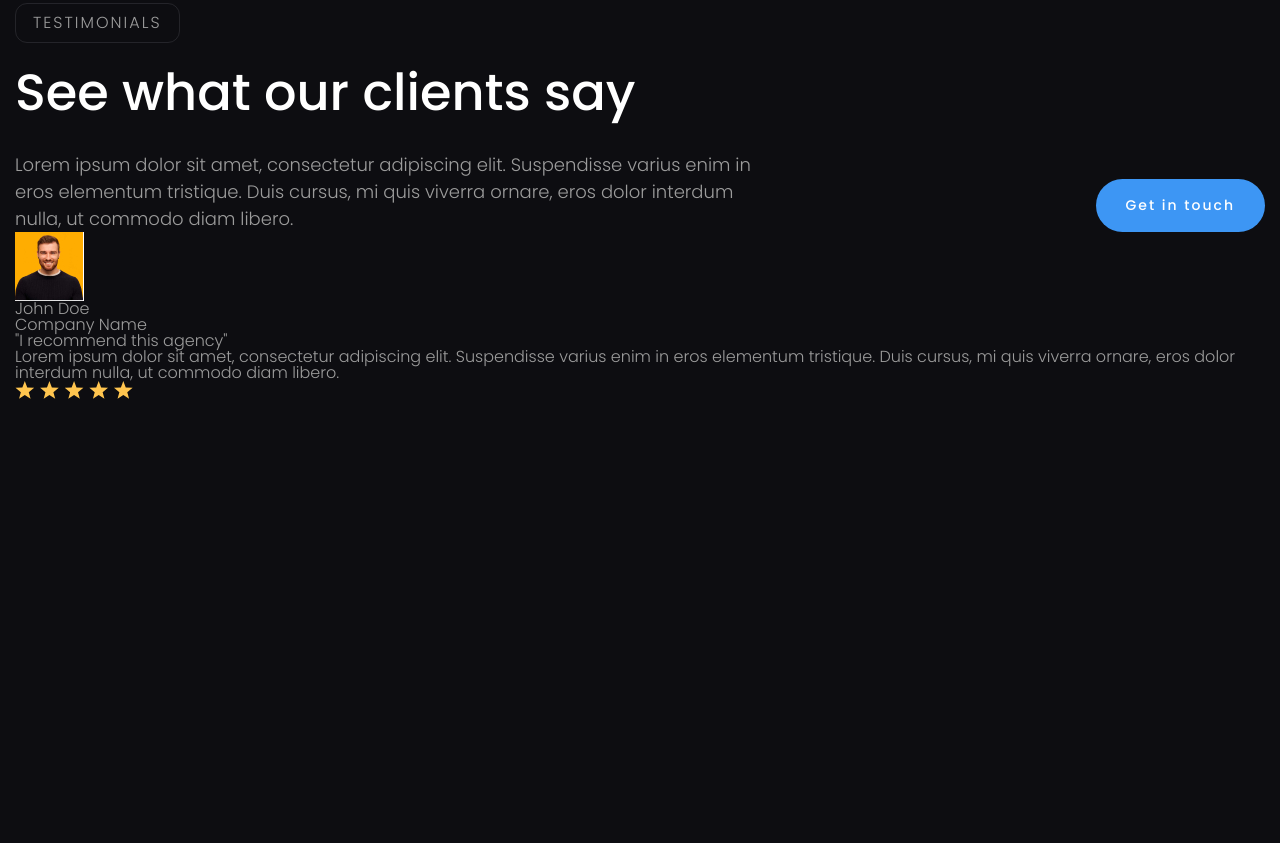
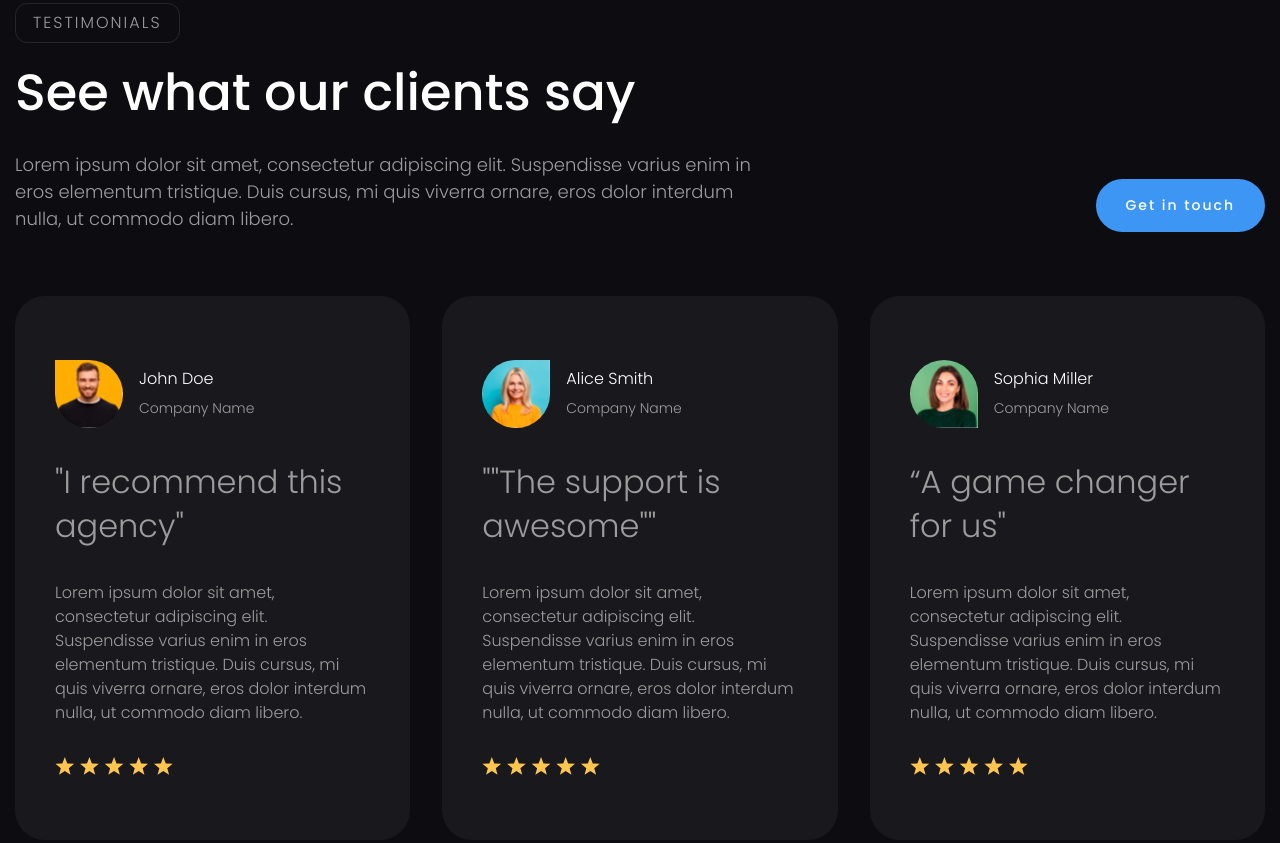
Before and after one commit to Lanist99/Practice, a plain HTML site: page grofly/index.html in a window 1280 px wide. Shown: the part 3682-4525 px from the top of the page. Before the commit the page ends 4182 px from the top, so only its background shows below. Drawn offline with Linux system fonts and the light colour scheme.

Commit message:
ended section testimonial

```diff
--- a/grofly/css/style.css
+++ b/grofly/css/style.css
@@ -116,6 +116,10 @@ body {
 .header-main__body .header-main__text {
     margin: 0;
 }
+.header-main__body .header-main__actions {
+    align-self: flex-end;
+    flex: 0 0 auto;
+}
 .header-main__actions {
     display: flex;
     column-gap: 32px;
@@ -153,9 +157,30 @@ body {
         font-size: 44px;
     }
 }
+@media (max-width: 768px ) {
+    .header-main__title {
+        max-width: 520px;
+    }
+    .header-main__text {
+        max-width: 500px;
+    }
+}
 @media (max-width: 767.98px ) {
     .header-main__title {
         font-size: 32px;
+    }
+    .header-main__title:not(:last-child) {
+        margin-bottom: 15px;
+    }
+    .header-main__text:not(:last-child) {
+        margin-bottom: 15px;
+    }
+    .header-main__body {
+        flex-direction: column;
+        gap: 0;
+    }
+    .header-main__body .header-main__actions {
+        align-self: flex-start;
     }
 }
 @media (max-width: 479.98px ) {
@@ -706,6 +731,7 @@ body {
 .testimonials__container {
 }
 .testimonials__header {
+    margin-bottom: 64px;
 }
 .testimonials__header .header-main__title {
     max-width: none;
@@ -714,45 +740,90 @@ body {
     max-width: 740px;
 }
 .testimonials__items {
+    display: grid;
+    grid-template-columns: repeat(3, 1fr);
+    gap: 32px;
 }
 .testimonials__item {
+
 }
 .item-testimonial {
+    padding: 64px 40px;
+    background: rgba(129, 129, 139, 0.1);
+    border-radius: 30px;
+    display: flex;
+    flex-direction: column;
+    gap: 32px;
 }
 .item-testimonial__user {
 }
 .user-testimonial {
+    display: flex;
+    align-items: center;
+    gap: 16px;
 }
 .user-testimonial__avatar {
+    flex: 0 0 68px;
+    overflow: hidden;
+}
+.user-testimonial__avatar img {
+    max-width: 100%;
+    transform: scale(1.02);
 }
 .user-testimonial__avatar_1 {
+    border-radius: 0 50% 50% 50%;
+}
+.user-testimonial__avatar_2 {
+    border-radius: 50% 0 50% 50%;
+}
+.user-testimonial__avatar_3 {
+    border-radius: 50% 50% 0 50%;
 }
 .user-testimonial__body {
 }
 .user-testimonial__title {
+    color: #fff;
+    line-height: 1.5;
+}
+.user-testimonial__title:not(:last-child) {
+    margin-bottom: 7px;
 }
 .user-testimonial__company {
+    font-size: 14px;
+    line-height: 1.57; /* 22/14 */
 }
 .item-testimonial__title {
+    font-size: 32px;
+    line-height: 1.4; /* 45/32 */
 }
 .item-testimonial__text {
+    font-size: 16px;
+    flex: 1 1 auto;
+    line-height: 1.5; /* 24/16 */
 }
 .item-testimonial__rating {
 }
 
+@media (max-width: 1100px ) {
+    .testimonials__items {
+        grid-template-columns: auto;
+    }
+}
 @media (max-width: 991.98px ) {
-    .testimonial {
+    .testimonials {
         padding-top: 50px;
         padding-bottom: 50px;
     }
-
+    .testimonials__header {
+        margin-bottom: 40px;
+    }
 }
 @media (max-width: 767.98px ) {
-    .testimonial {
+    .testimonials {
         padding-top: 30px;
         padding-bottom: 30px;
     }
-    /* .testimonial__container {
-        flex-direction: column;
-    } */
+    .item-testimonial {
+        padding: 30px 15px;
+    }
 }
--- a/grofly/index.html
+++ b/grofly/index.html
@@ -262,6 +262,46 @@
                                 <img src="/grofly/img/testimonials/rating.svg" alt="rating">
                             </div>
                         </article>
+                        <article class="testimonials__item item-testimonial">
+                            <div class="item-testimonial__user user-testimonial">
+                                <div class="user-testimonial__avatar user-testimonial__avatar_2">
+                                    <img src="/grofly/img/testimonials/02.jpg" alt="avatars">
+                                </div>
+                                <div class="user-testimonial__body">
+                                    <div class="user-testimonial__title">Alice Smith</div>
+                                    <div class="user-testimonial__company">Company Name</div>
+                                </div>
+                            </div>
+                            <h4 class="item-testimonial__title">""The support is awesome""</h4>
+                            <div class="item-testimonial__text">
+                                Lorem ipsum dolor sit amet, consectetur adipiscing elit. Suspendisse varius
+                                enim in eros elementum tristique. Duis cursus,
+                                 mi quis viverra ornare, eros dolor interdum nulla, ut commodo diam libero.
+                            </div>
+                            <div class="item-testimonial__rating">
+                                <img src="/grofly/img/testimonials/rating.svg" alt="rating">
+                            </div>
+                        </article>
+                        <article class="testimonials__item item-testimonial">
+                            <div class="item-testimonial__user user-testimonial">
+                                <div class="user-testimonial__avatar user-testimonial__avatar_3">
+                                    <img src="/grofly/img/testimonials/03.jpg" alt="avatars">
+                                </div>
+                                <div class="user-testimonial__body">
+                                    <div class="user-testimonial__title">Sophia Miller</div>
+                                    <div class="user-testimonial__company">Company Name</div>
+                                </div>
+                            </div>
+                            <h4 class="item-testimonial__title">“A game changer for us"</h4>
+                            <div class="item-testimonial__text">
+                                Lorem ipsum dolor sit amet, consectetur adipiscing elit. Suspendisse varius
+                                enim in eros elementum tristique. Duis cursus,
+                                 mi quis viverra ornare, eros dolor interdum nulla, ut commodo diam libero.
+                            </div>
+                            <div class="item-testimonial__rating">
+                                <img src="/grofly/img/testimonials/rating.svg" alt="rating">
+                            </div>
+                        </article>
                     </div>
                 </div>
             </section>
```
